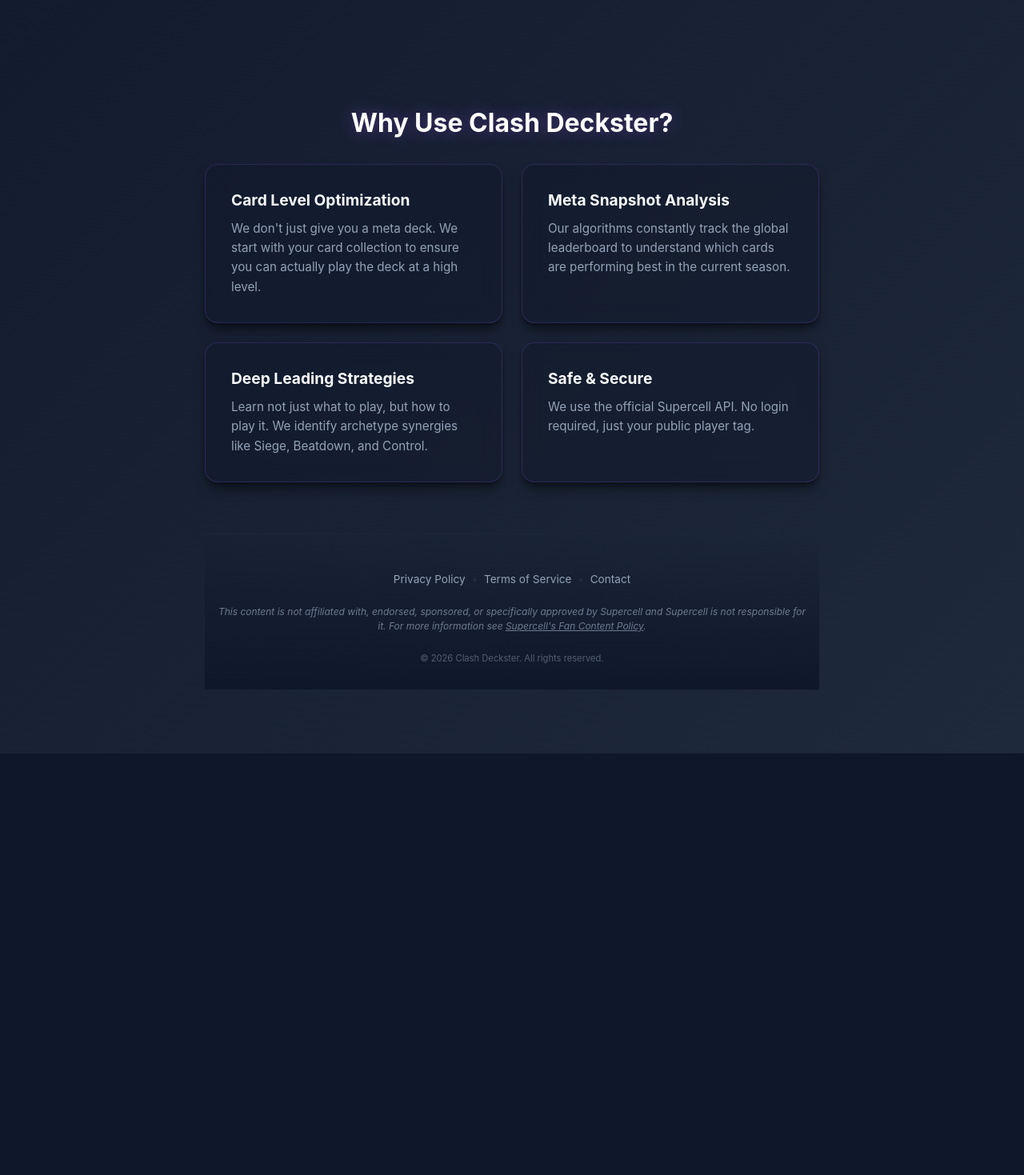
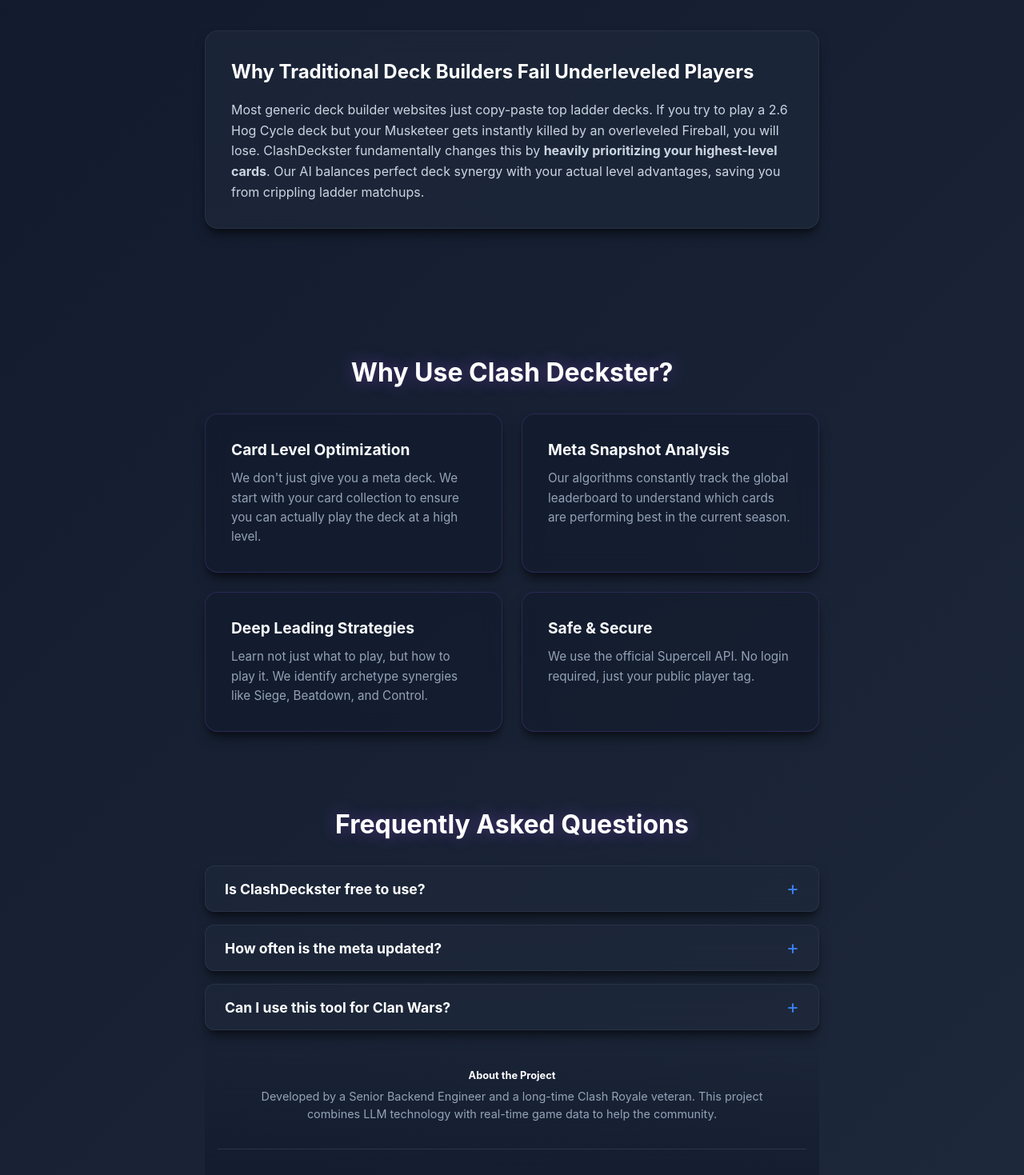
Before and after one commit to hknyildz/clash-ai-Frontend, a React (Vite) app: page / in a window 1280 px wide. Shown: the part 860-2329 px from the top of the page at 80% size. Before the commit the page ends 1802 px from the top, so only its background shows below. Built offline with nearby package versions, Linux system fonts and the light colour scheme.

Commit message:
faq and content

```diff
--- a/src/App.jsx
+++ b/src/App.jsx
@@ -9,6 +9,7 @@
 import CookieBanner from './components/CookieBanner';
 import HowItWorks from './components/HowItWorks';
 import Features from './components/Features';
+import FaqSection from './components/FaqSection';
 import './App.css'
 
 // Google Analytics ID from env
@@ -132,6 +133,7 @@
             <>
               <HowItWorks />
               <Features />
+              <FaqSection />
             </>
           )}
 
--- /dev/null
+++ b/src/components/FaqSection.jsx
@@ -0,0 +1,53 @@
+import React, { useState } from 'react';
+import { motion, AnimatePresence } from 'framer-motion';
+
+const faqs = [
+  { question: "Is ClashDeckster free to use?", answer: "Yes, our core AI deck building feature is 100% free to use for the entire Clash Royale community." },
+  { question: "How often is the meta updated?", answer: "Because our AI evaluates the live card stats and synergies dynamically, the deck suggestions automatically adapt to the latest balance changes and meta shifts." },
+  { question: "Can I use this tool for Clan Wars?", answer: "Absolutely! You can choose the 'Advanced Builder' tab to select specific playstyles and fill out your 4 distinct Clan War decks without repeating cards." }
+];
+
+const FaqSection = () => {
+    const [openIndex, setOpenIndex] = useState(null);
+
+    const toggleOpen = (index) => {
+        setOpenIndex(openIndex === index ? null : index);
+    };
+
+    return (
+        <section className="faq-section" style={{ marginTop: '2rem', marginBottom: '2rem', width: '100%', maxWidth: '800px', margin: '0 auto' }}>
+            <h2 className="section-title" style={{ marginBottom: '2rem', textAlign: 'center' }}>Frequently Asked Questions</h2>
+            <div className="faq-list" style={{ display: 'flex', flexDirection: 'column', gap: '1rem', textAlign: 'left', width: '100%' }}>
+                {faqs.map((faq, index) => (
+                    <div
+                        key={index}
+                        className="faq-item glass-panel"
+                        style={{ padding: '1rem 1.5rem', borderRadius: '12px', cursor: 'pointer', width: '100%', boxSizing: 'border-box' }}
+                        onClick={() => toggleOpen(index)}
+                    >
+                        <div style={{ display: 'flex', justifyContent: 'space-between', alignItems: 'center' }}>
+                            <h4 style={{ color: '#fff', margin: 0, fontSize: '1.1rem' }}>{faq.question}</h4>
+                            <span style={{ color: '#3b82f6', fontSize: '1.5rem', lineHeight: 1 }}>
+                                {openIndex === index ? '−' : '+'}
+                            </span>
+                        </div>
+                        <AnimatePresence>
+                            {openIndex === index && (
+                                <motion.div
+                                    initial={{ height: 0, opacity: 0, marginTop: 0 }}
+                                    animate={{ height: 'auto', opacity: 1, marginTop: '1rem' }}
+                                    exit={{ height: 0, opacity: 0, marginTop: 0 }}
+                                    transition={{ duration: 0.3 }}
+                                >
+                                    <p style={{ color: '#cbd5e1', margin: 0, fontSize: '0.95rem', lineHeight: '1.6' }}>{faq.answer}</p>
+                                </motion.div>
+                            )}
+                        </AnimatePresence>
+                    </div>
+                ))}
+            </div>
+        </section>
+    )
+}
+
+export default FaqSection;
--- a/src/components/Footer.jsx
+++ b/src/components/Footer.jsx
@@ -7,6 +7,12 @@
 
     return (
         <footer className="app-footer">
+            <div className="about-project" style={{ padding: '0 2rem 2rem 2rem', borderBottom: '1px solid rgba(255,255,255,0.1)', marginBottom: '2rem', textAlign: 'center' }}>
+                <h4 style={{ color: '#fff', marginBottom: '0.5rem' }}>About the Project</h4>
+                <p style={{ color: '#94a3b8', fontSize: '0.9rem', maxWidth: '800px', margin: '0 auto', lineHeight: '1.5' }}>
+                    Developed by a Senior Backend Engineer and a long-time Clash Royale veteran. This project combines LLM technology with real-time game data to help the community.
+                </p>
+            </div>
             <div className="footer-content">
                 <div className="legal-links">
                     <button onClick={() => setActiveModal('privacy')} className="legal-link">Privacy Policy</button>
--- a/src/components/HowItWorks.jsx
+++ b/src/components/HowItWorks.jsx
@@ -42,6 +42,13 @@
                     </motion.div>
                 ))}
             </div>
+
+            <div className="seo-content glass-panel" style={{ marginTop: '4rem', padding: '2rem', textAlign: 'left', lineHeight: '1.6' }}>
+                <h3 style={{ color: '#fff', marginBottom: '1rem', fontSize: '1.5rem' }}>Why Traditional Deck Builders Fail Underleveled Players</h3>
+                <p style={{ color: '#cbd5e1' }}>
+                    Most generic deck builder websites just copy-paste top ladder decks. If you try to play a 2.6 Hog Cycle deck but your Musketeer gets instantly killed by an overleveled Fireball, you will lose. ClashDeckster fundamentally changes this by <strong>heavily prioritizing your highest-level cards</strong>. Our AI balances perfect deck synergy with your actual level advantages, saving you from crippling ladder matchups.
+                </p>
+            </div>
         </section>
     );
 };
```
